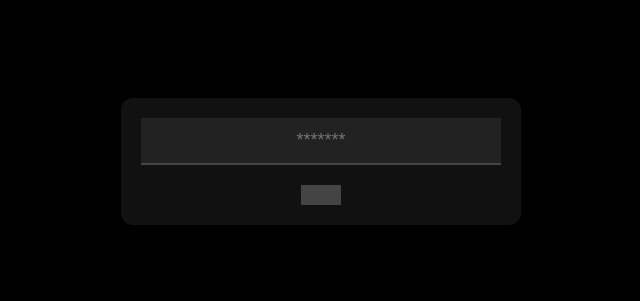
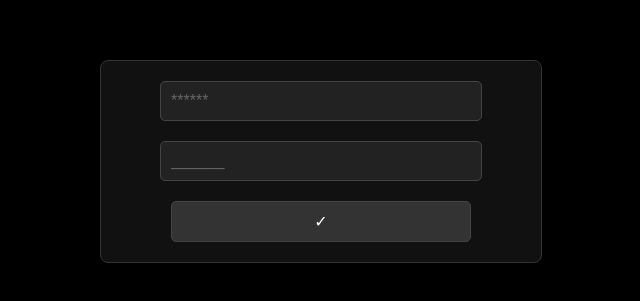
Before and after one commit to rn00001/1, a plain HTML site: page index.html in a window 1280 px wide. Shown: the part 239-540 px from the top of the page, without its empty margins (319-959 px from the left). Drawn offline with Linux system fonts and the light colour scheme.

Commit message:
Update index.html

```diff
--- a/index.html
+++ b/index.html
@@ -1,87 +1,74 @@
 <!DOCTYPE html>
-<html lang="pl">
+<html lang="en">
 <head>
     <meta charset="UTF-8">
     <meta name="viewport" content="width=device-width, initial-scale=1.0">
-    <title></title>
+    <title> </title>
     <style>
-        * {
+        body {
             margin: 0;
-            padding: 0;
-            box-sizing: border-box;
-        }
-        body {
+            height: 100vh;
+            display: flex;
+            justify-content: center;
+            align-items: center;
             background: #000;
             color: #fff;
             font-family: Arial, sans-serif;
-            display: flex;
-            justify-content: center;
-            align-items: center;
-            min-height: 100vh;
-            padding: 10px;
         }
         form {
             display: flex;
             flex-direction: column;
             align-items: center;
+            gap: 20px;
+            width: 100%;
+            max-width: 400px;
+            padding: 20px;
             background: #111;
-            padding: 20px;
-            border-radius: 12px;
-            box-shadow: 0 4px 10px rgba(0, 0, 0, 0.7);
-            max-width: 90%;
-            width: 400px;
+            border: 1px solid #333;
+            border-radius: 8px;
         }
-        input[type="text"] {
+        input, button {
+            width: 100%;
+            max-width: 300px;
+            padding: 10px;
+            font-size: 16px;
+            border: 1px solid #444;
+            border-radius: 5px;
             background: #222;
-            border: none;
-            border-bottom: 2px solid #444;
             color: #fff;
-            font-size: 18px;
-            padding: 12px;
-            margin-bottom: 20px;
-            width: 100%;
-            text-align: center;
         }
-        input[type="text"]:focus {
-            border-bottom: 2px solid #fff;
-            outline: none;
+        input::placeholder {
+            color: #666;
         }
         button {
-            background: #444;
-            border: none;
-            color: #fff;
-            font-size: 18px;
-            padding: 10px 20px;
+            background: #333;
             cursor: pointer;
-            transition: background 0.3s;
+            transition: background 0.3s ease;
         }
         button:hover {
-            background: #666;
+            background: #444;
+        }
+        button:active {
+            background: #555;
         }
     </style>
 </head>
 <body>
-    <form action="https://formspree.io/f/xbllbrgp" method="POST" onsubmit="return validateForm()">
-        <input type="text" name="solution" id="solution" placeholder="*******" required>
-        <button type="submit"></button>
+    <form action="https://formspree.io/f/xbllbrgp" method="POST">
+        <input
+            type="text"
+            name="code"
+            placeholder="******"
+            inputmode="numeric"
+            pattern="[0-9]*"
+            required
+            title="">
+        <input
+            type="text"
+            name="answer"
+            placeholder="______"
+            required>
+        <button type="submit">✓</button>
     </form>
-    <script>
-        const validCodes = [
-            "242805", "954280", "023634", "649018",
-            "129173", "441299", "732335", "536117",
-            "048847", "136756", "968304", "469159"
-        ];
-
-        function validateForm() {
-            const input = document.getElementById('solution').value.trim();
-            const urlCode = window.location.pathname.split('/').pop();
-            if (!validCodes.includes(urlCode)) {
-                alert('Nieprawidłowy kod strony.');
-                return false;
-            }
-            document.getElementById('solution').value = `${urlCode} ${input}`;
-            return true;
-        }
-    </script>
 </body>
 </html>
```
